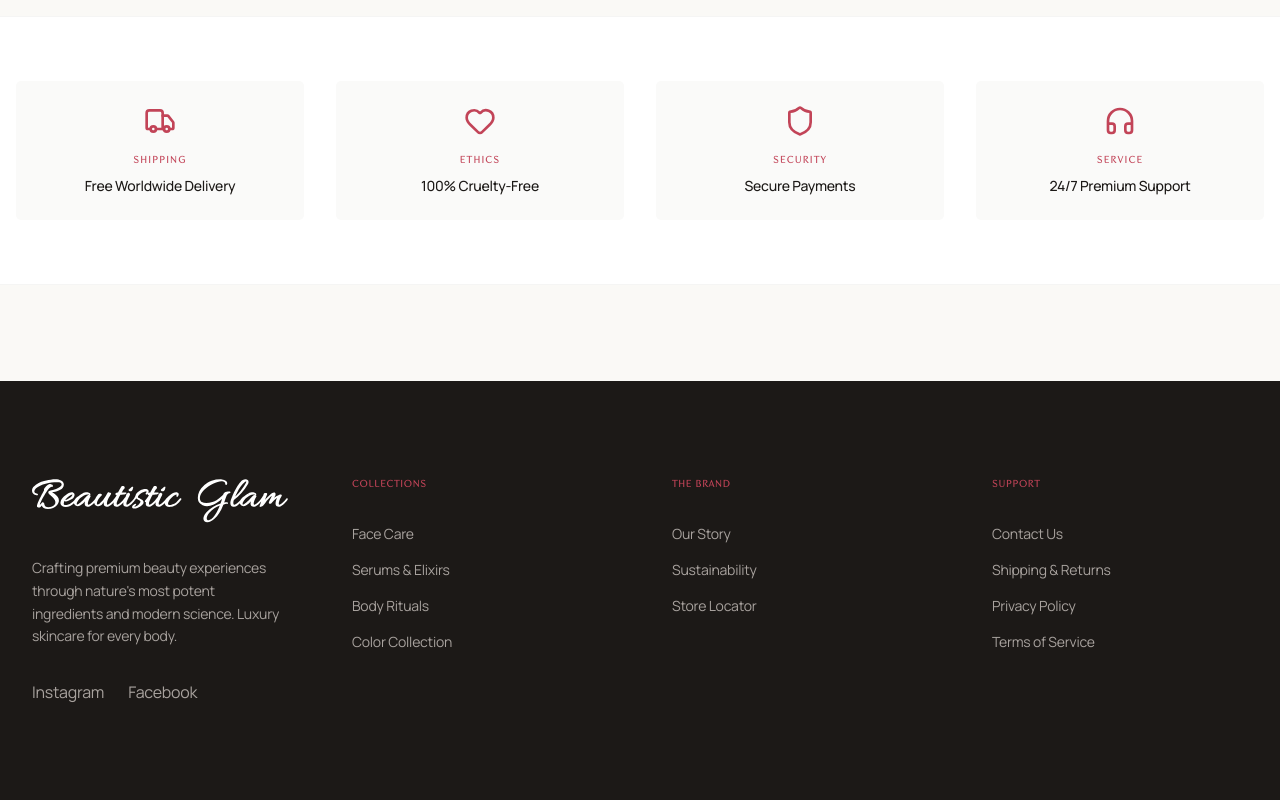
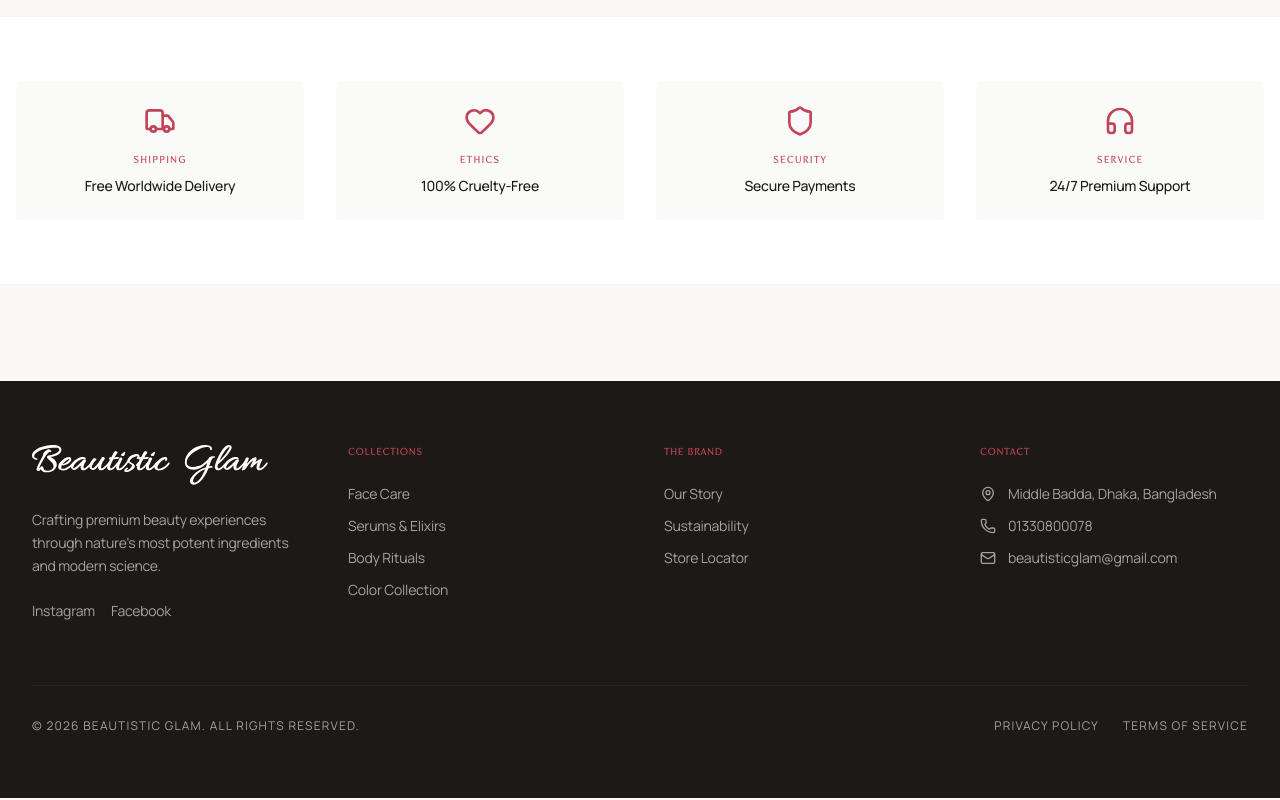
Before and after one commit to ifteyaj/Beautistic-Glam_Final, a React (Vite) app: page /#/ in a window 1280 px wide. Shown: the part 3079-3879 px from the top of the page. Built offline with nearby package versions, Linux system fonts and the light colour scheme; no server answers; the database is empty.

Commit message:
Fix footer layout: add contact column, improve alignment, add icons

```diff
--- a/components/Layout/Footer.tsx
+++ b/components/Layout/Footer.tsx
@@ -1,24 +1,27 @@
 
 import React from 'react';
 import { Link } from 'react-router-dom';
+import { MapPin, Phone, Mail } from 'lucide-react';
 
 const Footer: React.FC = () => {
   return (
-    <footer className="bg-stone-900 text-stone-400 py-24">
+    <footer className="bg-stone-900 text-stone-400 py-16">
       <div className="max-w-7xl mx-auto px-4 sm:px-6 lg:px-8">
-        <div className="grid grid-cols-1 md:grid-cols-4 gap-16">
-          <div className="col-span-1 md:col-span-1">
-            <img src="/logo.svg" alt="Beautistic Glam" className="h-12 mb-8 brightness-0 invert" />
-            <p className="text-sm leading-relaxed mb-8">Crafting premium beauty experiences through nature's most potent ingredients and modern science. Luxury skincare for every body.</p>
-            <div className="flex space-x-6">
-              <a href="https://www.instagram.com/beautisticglam?igsh=ZDV0dmtkcmp1dHls" target="_blank" rel="noopener noreferrer" className="hover:text-brand transition-colors">Instagram</a>
-              <a href="https://www.facebook.com/profile.php?id=61576665968495" target="_blank" rel="noopener noreferrer" className="hover:text-brand transition-colors">Facebook</a>
+        <div className="grid grid-cols-1 md:grid-cols-4 gap-12">
+          {/* Brand Column */}
+          <div className="flex flex-col items-start">
+            <img src="/logo.svg" alt="Beautistic Glam" className="h-10 mb-6 brightness-0 invert" />
+            <p className="text-sm leading-relaxed mb-6">Crafting premium beauty experiences through nature's most potent ingredients and modern science.</p>
+            <div className="flex items-center gap-4">
+              <a href="https://www.instagram.com/beautisticglam?igsh=ZDV0dmtkcmp1dHls" target="_blank" rel="noopener noreferrer" className="hover:text-brand transition-colors text-sm">Instagram</a>
+              <a href="https://www.facebook.com/profile.php?id=61576665968495" target="_blank" rel="noopener noreferrer" className="hover:text-brand transition-colors text-sm">Facebook</a>
             </div>
           </div>
 
+          {/* Collections Column */}
           <div>
-            <h4 className="text-[10px] uppercase tracking-widest text-brand mb-8 font-bold">Collections</h4>
-            <ul className="space-y-4 text-sm">
+            <h4 className="text-[10px] uppercase tracking-widest text-brand mb-6 font-bold">Collections</h4>
+            <ul className="space-y-3 text-sm">
               <li><Link to="/shop?category=Face" className="hover:text-white transition-colors">Face Care</Link></li>
               <li><Link to="/shop?category=Serum" className="hover:text-white transition-colors">Serums & Elixirs</Link></li>
               <li><Link to="/shop?category=Body" className="hover:text-white transition-colors">Body Rituals</Link></li>
@@ -26,23 +29,42 @@ const Footer: React.FC = () => {
             </ul>
           </div>
 
+          {/* The Brand Column */}
           <div>
-            <h4 className="text-[10px] uppercase tracking-widest text-brand mb-8 font-bold">The Brand</h4>
-            <ul className="space-y-4 text-sm">
+            <h4 className="text-[10px] uppercase tracking-widest text-brand mb-6 font-bold">The Brand</h4>
+            <ul className="space-y-3 text-sm">
               <li><Link to="/about" className="hover:text-white transition-colors">Our Story</Link></li>
               <li><Link to="/ethics" className="hover:text-white transition-colors">Sustainability</Link></li>
               <li><Link to="/contact" className="hover:text-white transition-colors">Store Locator</Link></li>
             </ul>
           </div>
 
+          {/* Contact Column */}
           <div>
-            <h4 className="text-[10px] uppercase tracking-widest text-brand mb-8 font-bold">Support</h4>
-            <ul className="space-y-4 text-sm">
-              <li><Link to="/contact" className="hover:text-white transition-colors">Contact Us</Link></li>
-              <li><Link to="/faq" className="hover:text-white transition-colors">Shipping & Returns</Link></li>
-              <li><Link to="/privacy" className="hover:text-white transition-colors">Privacy Policy</Link></li>
-              <li><Link to="/terms" className="hover:text-white transition-colors">Terms of Service</Link></li>
+            <h4 className="text-[10px] uppercase tracking-widest text-brand mb-6 font-bold">Contact</h4>
+            <ul className="space-y-3 text-sm">
+              <li className="flex items-start gap-3">
+                <MapPin className="w-4 h-4 mt-0.5 flex-shrink-0" />
+                <span>Middle Badda, Dhaka, Bangladesh</span>
+              </li>
+              <li className="flex items-center gap-3">
+                <Phone className="w-4 h-4 flex-shrink-0" />
+                <a href="tel:01330800078" className="hover:text-white transition-colors">01330800078</a>
+              </li>
+              <li className="flex items-center gap-3">
+                <Mail className="w-4 h-4 flex-shrink-0" />
+                <a href="mailto:beautisticglam@gmail.com" className="hover:text-white transition-colors">beautisticglam@gmail.com</a>
+              </li>
             </ul>
+          </div>
+        </div>
+
+        {/* Bottom Bar */}
+        <div className="mt-16 pt-8 border-t border-stone-800 flex flex-col md:flex-row justify-between items-center text-xs uppercase tracking-widest">
+          <p>© 2026 Beautistic Glam. All rights reserved.</p>
+          <div className="flex items-center gap-6 mt-4 md:mt-0">
+            <Link to="/privacy" className="hover:text-white transition-colors">Privacy Policy</Link>
+            <Link to="/terms" className="hover:text-white transition-colors">Terms of Service</Link>
           </div>
         </div>
       </div>
```
